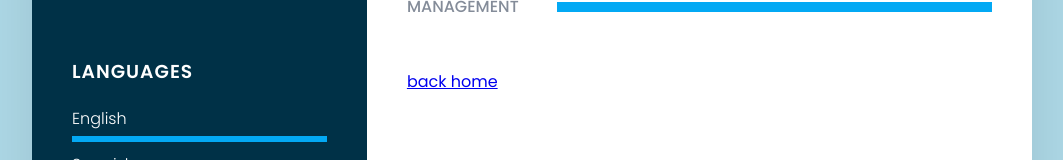
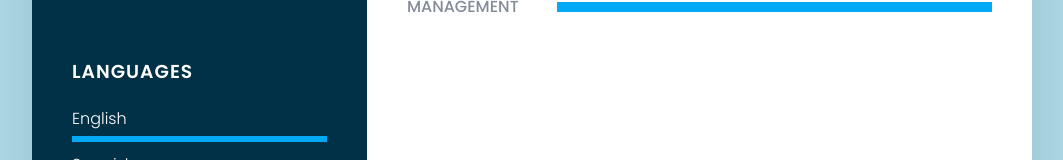
Before and after one commit to BryantLogan/Cloud-Resume-Challenge, a plain HTML site: page resume.html in a window 1280 px wide. Shown: the part 1356-1516 px from the top of the page, without its empty margins (108-1171 px from the left). Drawn offline with Linux system fonts and the light colour scheme.

Commit message:
removed navigation link

```diff
--- a/resume.html
+++ b/resume.html
@@ -170,7 +170,6 @@
                     </div>
                     </div>
                 </div>
-                <a href="https://s3.us-west-2.amazonaws.com/portfolio.bryantlogan.com/index.html">back home</a></li>
             </div>
         </div>
 
```
